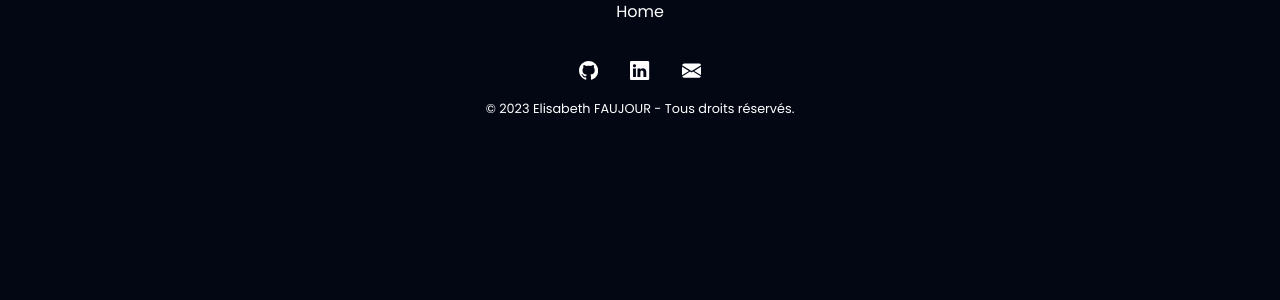
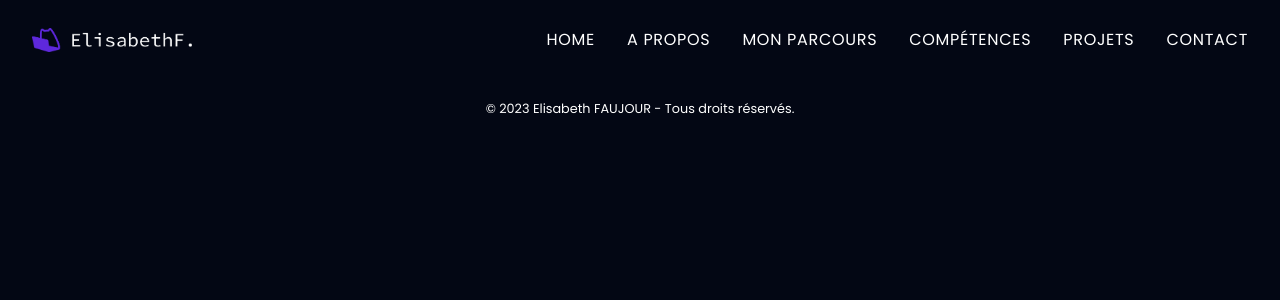
Before and after one commit to ElisabethFAUJOUR/Portfolio-nextJS, a Next.js app: page / in a window 1280 px wide. Shown: the top 300 px of the page. Built offline with nearby package versions, Linux system fonts and the light colour scheme.

Commit message:
:feat: Header component

```diff
--- a/package.json
+++ b/package.json
@@ -20,6 +20,7 @@
     "@types/react-dom": "^18",
     "eslint": "^8",
     "eslint-config-next": "14.1.0",
+    "prettier": "3.2.4",
     "sass": "^1.70.0",
     "typescript": "^5"
   }
--- a/src/app/layout.tsx
+++ b/src/app/layout.tsx
@@ -1,6 +1,7 @@
 import React from "react";
 import type { Metadata } from "next";
 import { Poppins } from "next/font/google";
+import Header from "@/components/header/Header";
 import Footer from "@/components/footer/Footer";
 import "../styles/globals.scss";
 
@@ -26,7 +27,7 @@ export default function RootLayout({
     <html lang="fr">
       <body className={`${poppins.className} antialiased`}>
         <div className="container">
-          <header></header>
+          <Header />
           <main className="main">{children}</main>
           <Footer />
         </div>
--- /dev/null
+++ b/src/components/header/Header.module.scss
@@ -0,0 +1,68 @@
+@import "variables";
+
+.header {
+  display: flex;
+  justify-content: space-between;
+  align-items: center;
+  position: fixed;
+  top: 0;
+  z-index: 1;
+  width: 100%;
+  height: 5rem;
+  padding: 0 2rem;
+  background: $bgVioletDark;
+
+  .logo {
+    width: 10rem;
+    height: auto;
+  }
+  .navbar {
+    display: flex;
+    gap: 2rem;
+
+    .link {
+      font-weight: 400;
+      letter-spacing: 0.7px;
+      text-transform: uppercase;
+      position: relative;
+
+      &::after {
+        content: "";
+        position: absolute;
+        /*position absolue par rapport à son parent qui est nav__link*/
+        bottom: -10px;
+        /*affiche la barre 10px en dessous du lien*/
+        left: 0;
+        right: 0;
+        /*s'étend de la gauche à la droite*/
+        width: 80%;
+        /*fait 80% de large par rapport au lien*/
+        height: 1px;
+        background-color: $violet;
+        /*couleur de la barre*/
+        border-radius: 0.4rem;
+        margin: 0 auto;
+        /*centrer la barre horizontalement sous le lien*/
+        transition: transform 0.3s ease-in-out;
+        /*la transition agit sur la propriété transform avec une durée de 0.3s et une accélération progressive*/
+        transform: scaleX(0);
+        /*la barre est initialement invisible*/
+        transform-origin: center;
+        /*définit le point d'origine de la transformation à mi-chemin horizontalement*/
+      }
+
+      &:hover::after {
+        transform: scaleX(1);
+        /*au survol, la barre est devient visible*/
+      }
+    }
+  }
+
+  .burger {
+    display: none;
+    padding: 0.4rem;
+    background-color: $violet;
+    border-radius: 50%;
+    font-size: 1.5rem;
+  }
+}
--- /dev/null
+++ b/src/components/header/Header.tsx
@@ -0,0 +1,50 @@
+import Image from "next/image";
+import styles from "./Header.module.scss";
+import { List } from "react-bootstrap-icons";
+import { Link } from "react-bootstrap-icons";
+
+const links = [
+  { name: "Home", href: "#home" },
+  { name: "A propos", href: "#about" },
+  { name: "Mon parcours", href: "#career" },
+  { name: "Compétences", href: "#skills" },
+  { name: "Projets", href: "#projects" },
+  { name: "Contact", href: "#contact" },
+];
+
+function Header() {
+  return (
+    <header className={styles.header}>
+      <a
+        className={styles.logo}
+        href="#"
+        aria-label="Lien vers la page d'accueil"
+      >
+        <Image
+          className={styles.img}
+          src="/images/logocat.webp"
+          alt="ElisabethF Portfolio Logo"
+          width={160}
+          height={24.48}
+        />
+      </a>
+      <nav className={styles.navbar}>
+        {links.map((link) => {
+          return (
+            <a key={link.name} href={link.href} className={styles.link}>
+              {link.name}
+            </a>
+          );
+        })}
+      </nav>
+      <div
+        className={styles.burger}
+        aria-label="Bouton pour ouvrir le Menu Hamburger"
+      >
+        <List />
+      </div>
+    </header>
+  );
+}
+
+export default Header;
--- a/src/styles/globals.scss
+++ b/src/styles/globals.scss
@@ -37,3 +37,32 @@ body {
 }
 
 // ***ERROR Page***
+
+// ***Animations***
+
+/* Fade-in elements */
+
+.fade-in {
+  opacity: 0;
+  transform: translateY(30px);
+  transition: opacity 0.6s ease, transform 0.6s ease;
+}
+
+.fade-in-visible {
+  opacity: 1;
+  transform: translateY(0);
+}
+
+/* Glow arrow */
+@keyframes glow {
+  0% {
+    opacity: 1;
+    filter: alpha(opacity=100);
+  }
+
+  50% {
+    opacity: 0.3;
+    filter: alpha(opacity=30);
+    transform: translateY(10px);
+  }
+}
```
Also changed, not shown: 1 other file (tests, documents, lock files or other folders).
